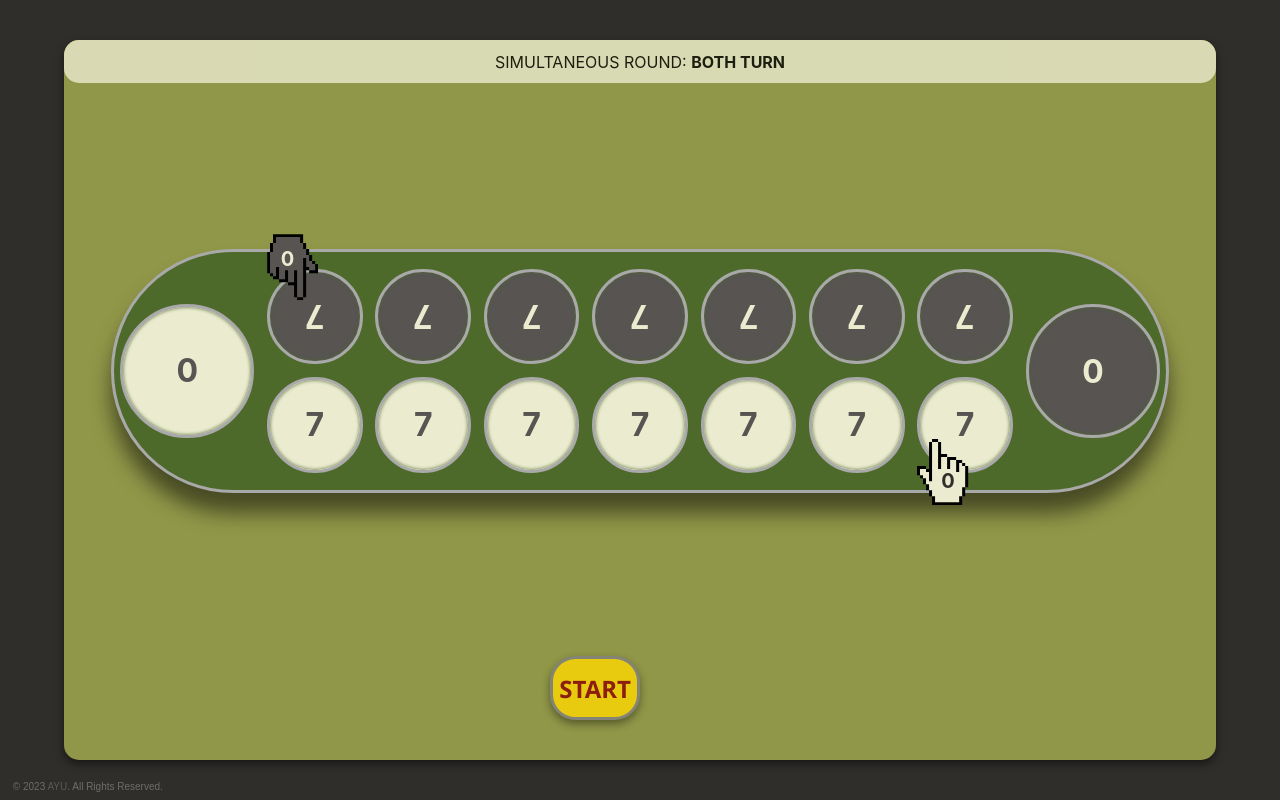
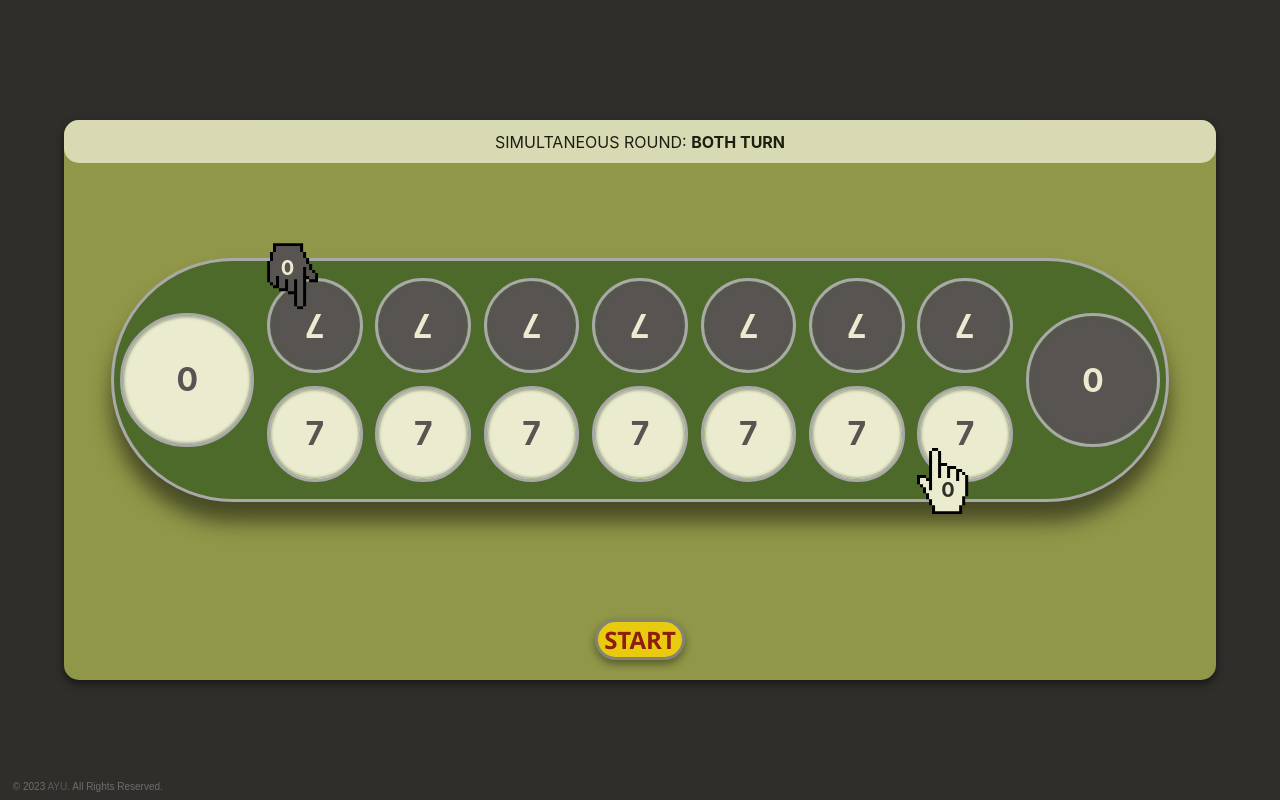
Before and after one commit to ubAI6689/congkak-react, a React (Create React App) app: page / in a window 1280 px wide. Built offline with nearby package versions, Linux system fonts and the light colour scheme.

Commit message:
Button alignment

```diff
--- a/src/components/CongkakBoard.css
+++ b/src/components/CongkakBoard.css
@@ -13,7 +13,8 @@ body {
 .app-wrapper {
   /* position: relative; */
   width: 90vw; /* Adjust width as needed */
-  height: 90vh; /* Adjust height as needed */
+  /* height: 90vh; Adjust height as needed */
+  height: 70vh;
   margin: auto; /* Centers the box in the viewport */
   box-shadow: 0px 4px 8px rgba(0, 0, 0, 0.5); /* Optional: Adds shadow for depth */
   border-radius: 15px; /* Optional: Adds rounded corners */
@@ -53,7 +54,7 @@ body {
   flex-direction: column;
   align-items: center;
   justify-content: center;
-  width: 85vh; /* Adjust as needed */
+  width: 80vh; /* Adjust as needed */
   height: 85vh; /* Adjust as needed */
   /* padding: 20%; Optional */
 }
@@ -66,16 +67,13 @@ body {
   justify-content: center;/* Adjust the space between buttons */
 }
 
-.app-wrapper .button {
-  position: absolute;
-  bottom: 10%;
-  right: 50%;
+.button {
+  /* bottom: 10%; */
+  width: auto;
   height: 8vh;
-  width: auto;
   border-radius: 2vw;
+  margin-top: 20vh; /* Space above the START button */
   box-shadow: 0px 4px 8px rgba(0, 0, 0, 0.5);
-  margin-top: 20vh; /* Space above the START button */
-  margin-left: 10vh;
 
   opacity: 0.8;
   font-family:'Segoe UI', Tahoma, Geneva, Verdana, sans-serif;
```
